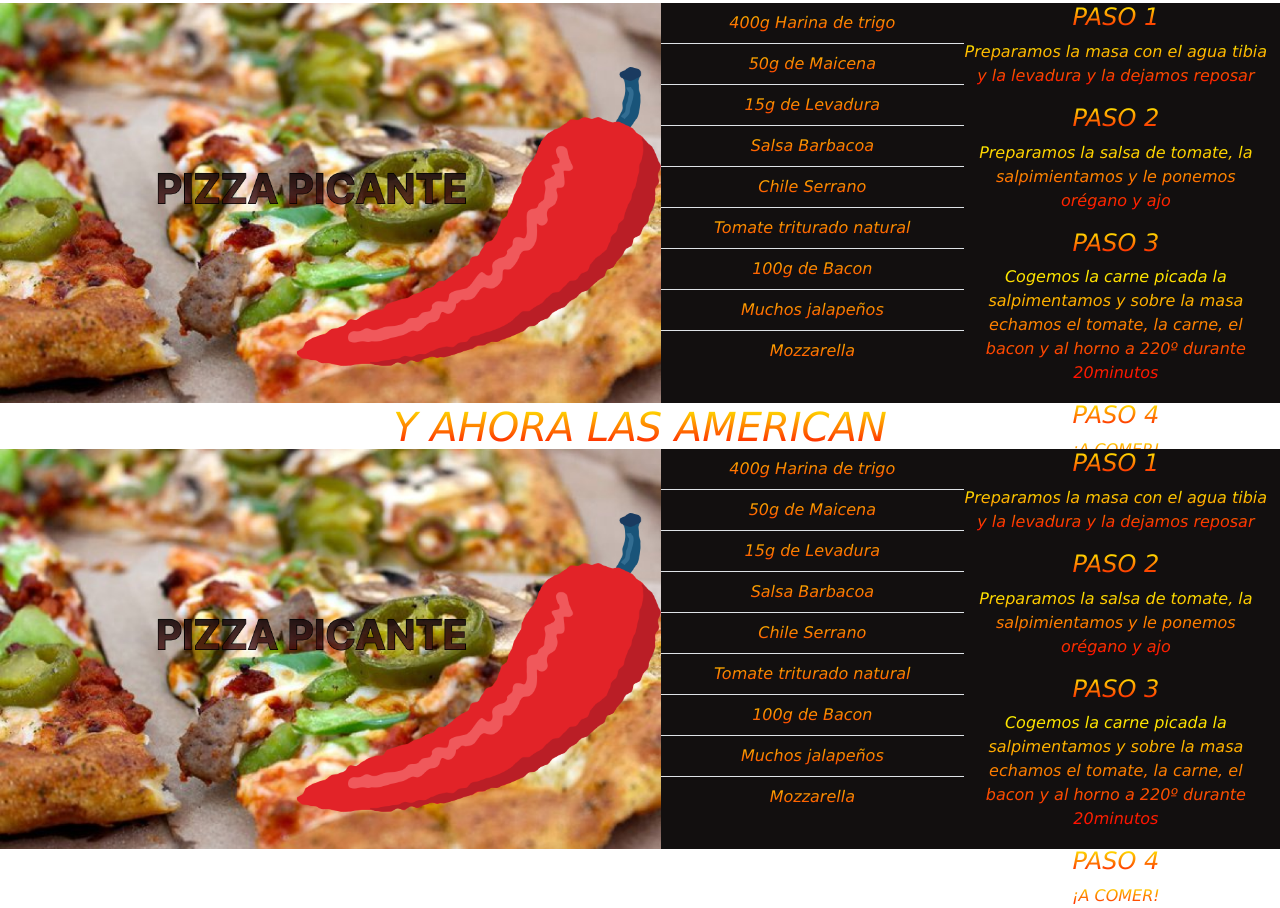
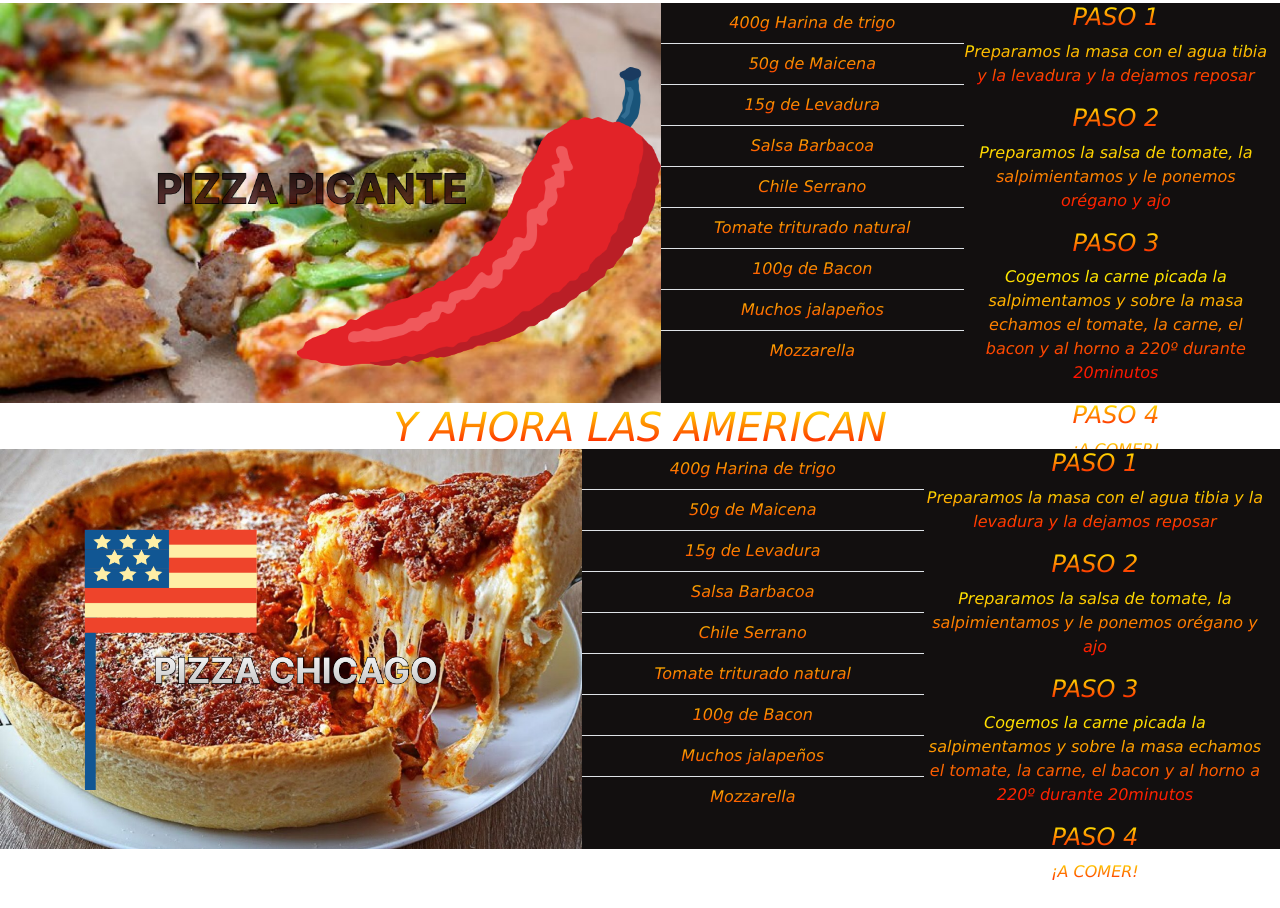
Before and after one commit to IagoAM91/Practica_Accesibilidad, a plain HTML site: page index.html in a window 1280 px wide. Shown: the part 1207-2115 px from the top of the page. After the commit the page ends 2091 px from the top, so only its background shows below. Drawn offline with nearby package versions, Linux system fonts and the light colour scheme.

Commit message:
Subida imagen de pizza Americana Chicago

```diff
--- a/index.html
+++ b/index.html
@@ -138,7 +138,7 @@
         </div>
         <div class="containerbbq">
             <section class="american">
-                <img src="images/Picante.png" alt="Picante" width="600" height="400">
+                <img src="images/AmericanPizza.png" alt="Picante" width="600" height="400">
             </section>
             <div class="receta">
                 <div class="ingredientes">
```
Also changed, not shown: images/AmericanPizza.png (added).
